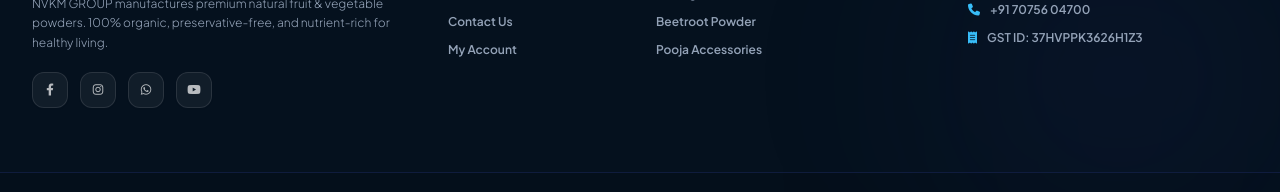
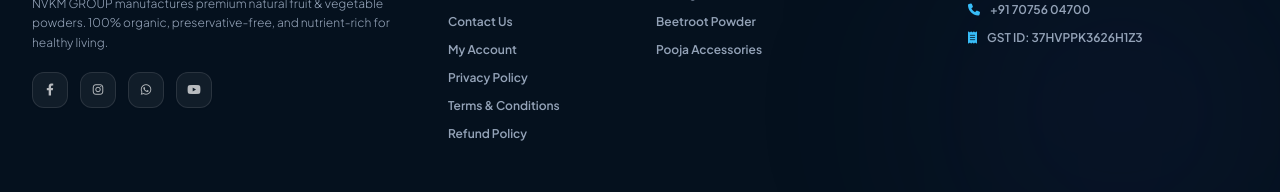
Before and after one commit to gouravboga12-rgb/NVKM-Group, a React (Vite) app in the folder client/: page / in a window 1280 px wide. Shown: the part 5573-5765 px from the top of the page. Built offline with nearby package versions, Linux system fonts and the light colour scheme; no server answers.

Commit message:
feat: Add policy links to footer quick links

```diff
--- a/client/src/components/Footer.jsx
+++ b/client/src/components/Footer.jsx
@@ -48,6 +48,9 @@
               <li><Link to="/about" className="text-slate-400 hover:text-secondary transition-colors">About NVKM GROUP</Link></li>
               <li><Link to="/contact" className="text-slate-400 hover:text-secondary transition-colors">Contact Us</Link></li>
               <li><Link to="/login" className="text-slate-400 hover:text-secondary transition-colors">My Account</Link></li>
+              <li><Link to="/privacy-policy" className="text-slate-400 hover:text-secondary transition-colors">Privacy Policy</Link></li>
+              <li><Link to="/terms-conditions" className="text-slate-400 hover:text-secondary transition-colors">Terms & Conditions</Link></li>
+              <li><Link to="/refund-policy" className="text-slate-400 hover:text-secondary transition-colors">Refund Policy</Link></li>
             </ul>
           </div>
 
```
